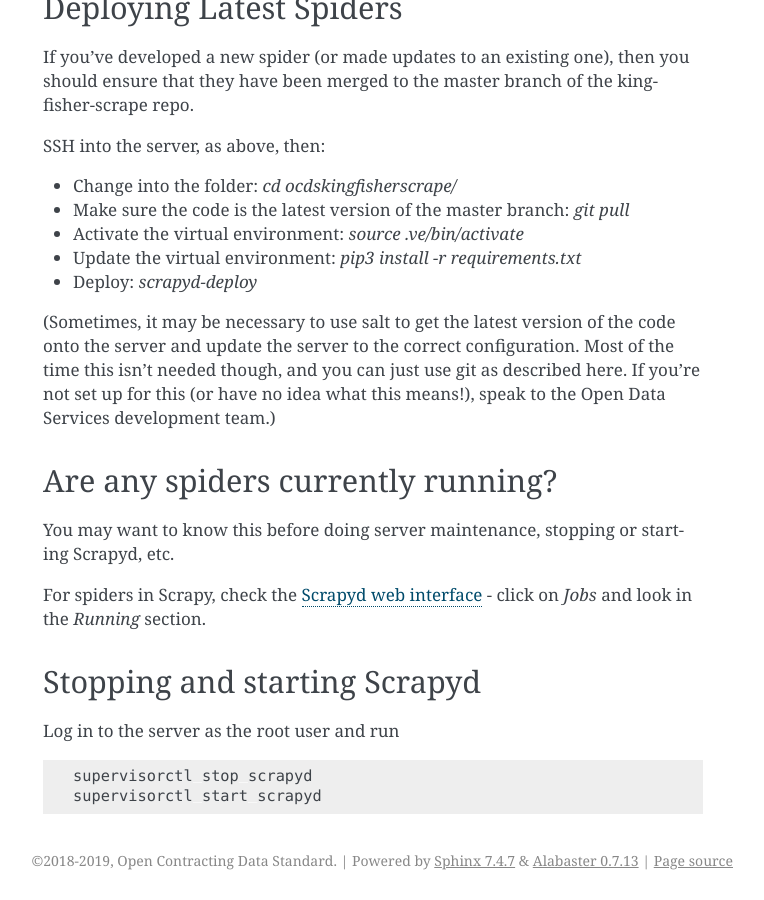
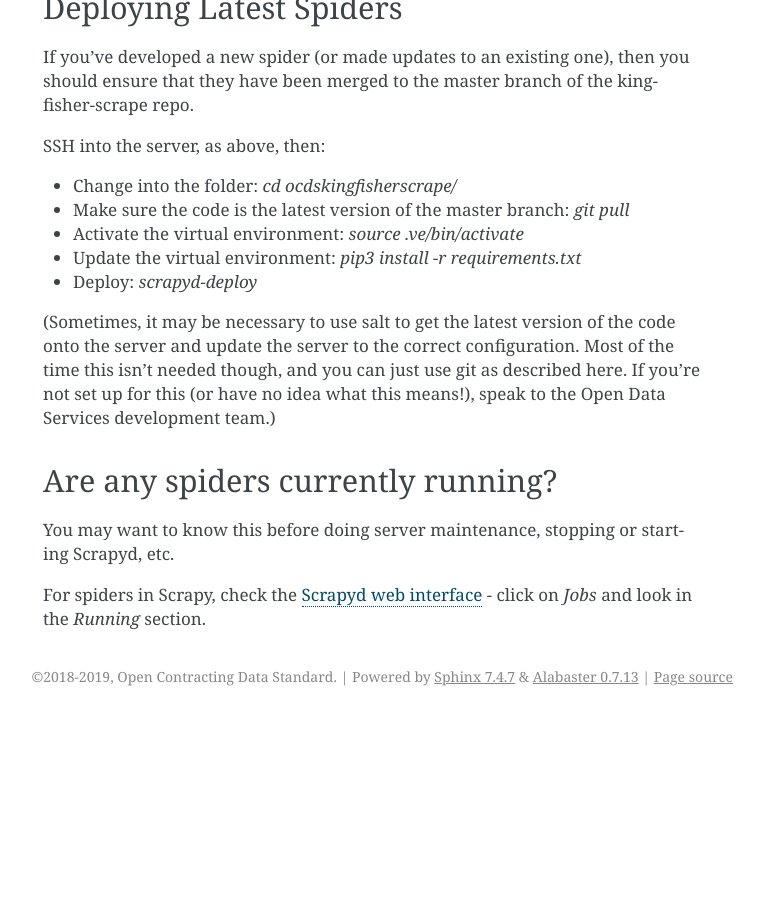
Before and after one commit to open-contracting/kingfisher-collect, a Sphinx documentation site: the page built from docs/use-hosted.rst, in a window 1280 px wide and 900 px high, scrolled down 1759 px. Shown: the whole window, without its empty margins (377-1141 px from the left). Built offline with Sphinx 7.4.7, drawn with Linux system fonts in a browser that asks for light colours; after the commit the page ends 2475 px from its top, so only the background shows below that; some of the changed text lies outside the part shown.

Commit message:
Remove docs on stopping and starting Scrapyd, #104

```diff
--- a/docs/use-hosted.rst
+++ b/docs/use-hosted.rst
@@ -86,13 +86,3 @@ Are any spiders currently running?
 You may want to know this before doing server maintenance, stopping or starting Scrapyd, etc.
 
 For spiders in Scrapy, check the `Scrapyd web interface <http://scrape.kingfisher.open-contracting.org>`_ - click on `Jobs` and look in the `Running` section.
-
-Stopping and starting Scrapyd
------------------------------
-
-Log in to the server as the root user and run
-
-.. code-block:: bash
-
-    supervisorctl stop scrapyd
-    supervisorctl start scrapyd
```
